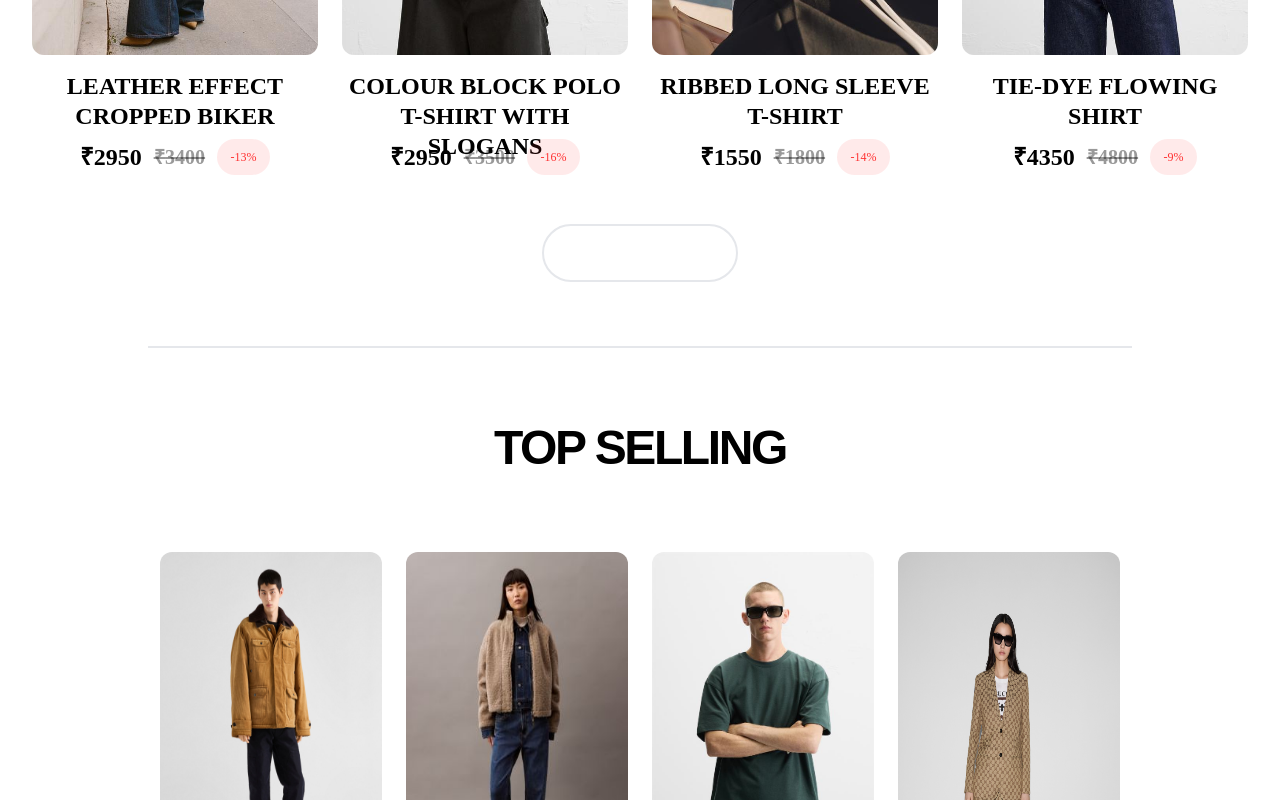
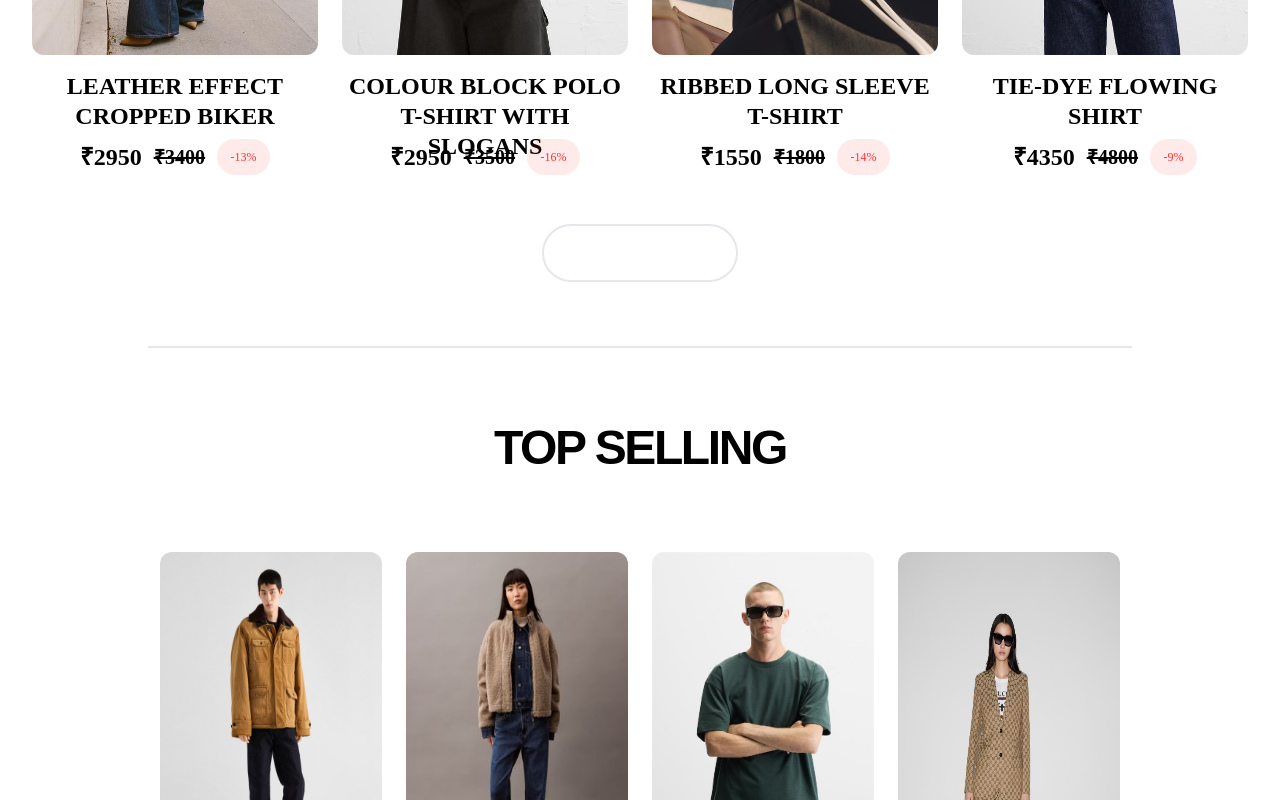
Before and after one commit to Raman1710/ecommerce-shop.co-, a React (Vite) app: page / in a window 1280 px wide. Shown: the part 1460-2260 px from the top of the page. Built offline with nearby package versions, Linux system fonts and the light colour scheme.

Commit message:
Items.jsx updated

```diff
--- a/src/Components/Items/Items.jsx
+++ b/src/Components/Items/Items.jsx
@@ -6,14 +6,14 @@ function Items(props) {
   const discountPercentage = ((oldPrice - newPrice) / oldPrice) * 100;
 
   return (
-    <div className='flex flex-col items-start  hover:bg-[#F0EEED] hover:border-2 hover:scale-105 rounded-3xl p-3 w-[310px]'>
+    <div className='flex flex-col items-start hover:bg-black hover:text-white hover:border-2 hover:scale-105 rounded-3xl p-3 w-[310px]'>
         <img src={props.image} className='rounded-xl flex justify-center w-full h-full'/>
         <p className=' font-satoshi-bold font-bold text-[24px] mt-4 mb-2 text-center w-full leading-tight h-[60px]'>{props.name}</p>
         <div className='flex flex-row gap-3 justify-center w-full'>
-            <div className=' font-satoshi-bold font-bold text-[24px]'>
+            <div className=' font-satoshi-bold font-bold text-[24px] !hover:text-white'>
             ₹{newPrice.toFixed(0)}
             </div>
-            <div className='font-satoshi-bold font-bold text-[20px] line-through text-black/40 flex items-center'>
+            <div className='font-satoshi-bold font-bold text-[20px] line-through    flex items-center'>
             ₹{oldPrice.toFixed(0)}
             </div>
             <div className='bg-[#ff3333]/10 text-[#ff3333]/100 flex justify-center items-center  rounded-[62px] text-[12px] px-[13.5px] py-[6px] font-satoshi-regular font-medium'>
```
